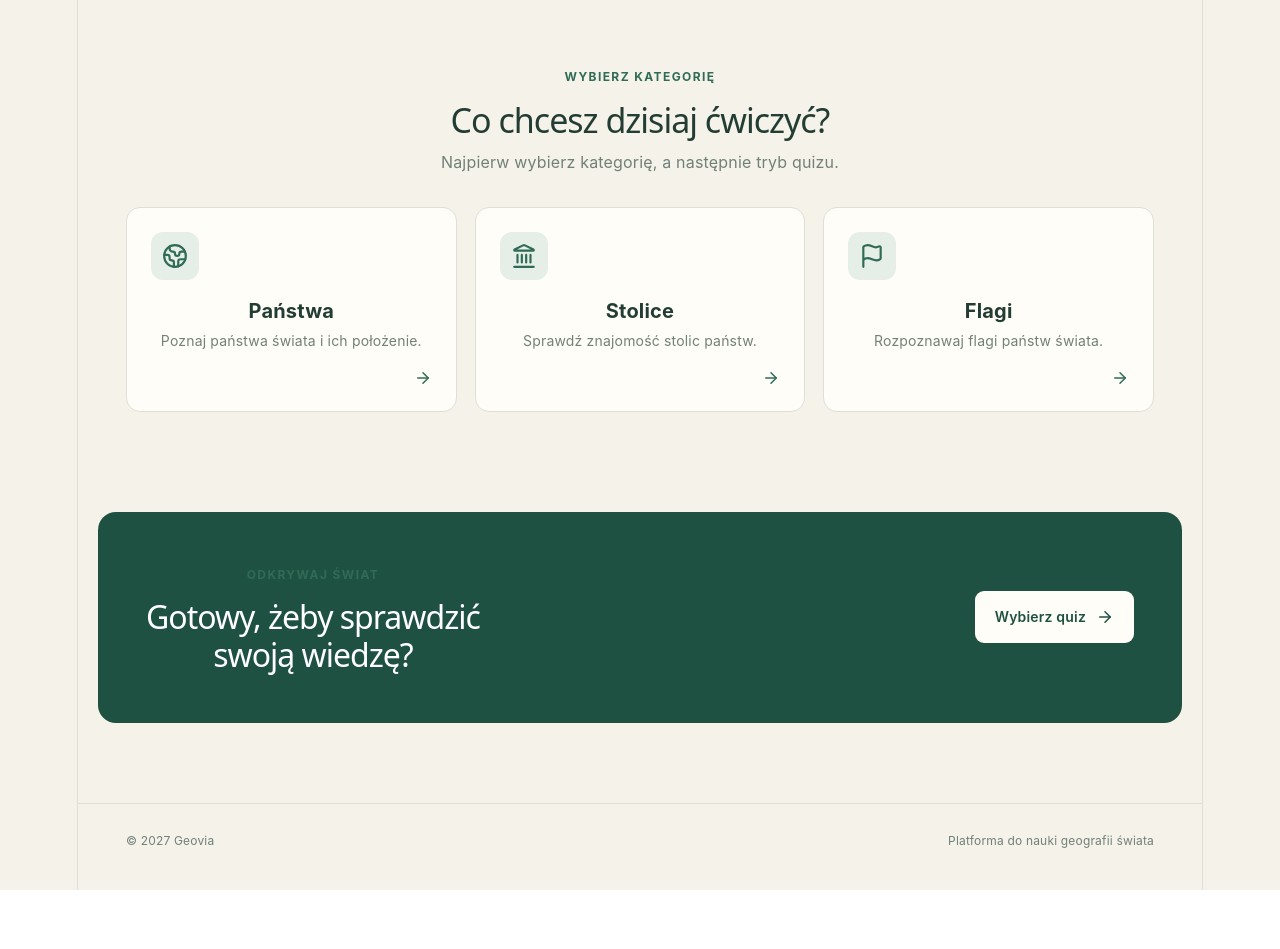
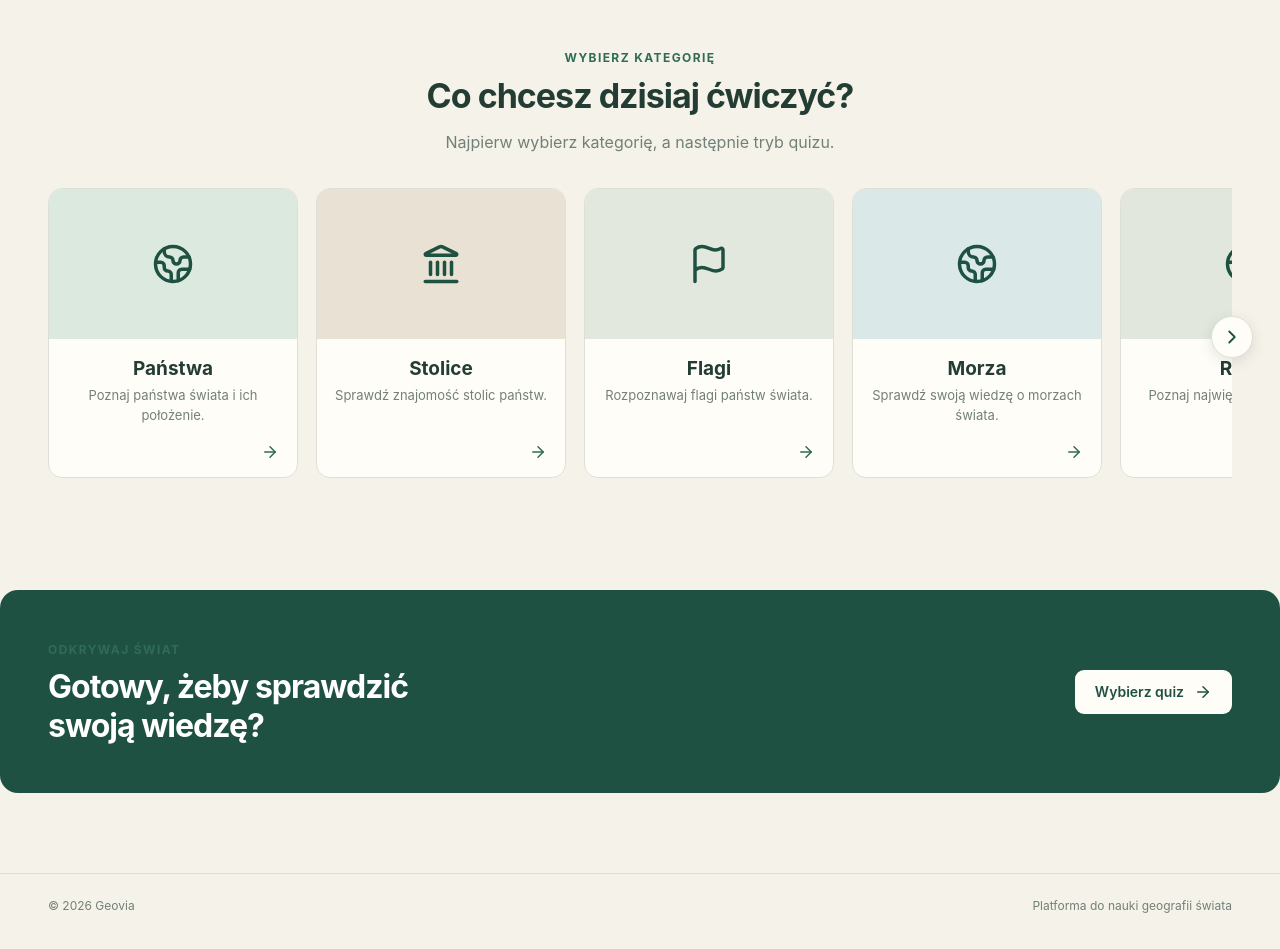
Before and after one commit to AtelierRq/Geovia, a React (Vite) app in the folder frontend/geovia/: page / in a window 1280 px wide. Shown: the part 680-1629 px from the top of the page. Before the commit the page ends 1570 px from the top, so only its background shows below. Built offline with nearby package versions, Linux system fonts and the light colour scheme.

Commit message:
feat: enhance UI with responsive category carousel and improved layout

```diff
--- a/frontend/geovia/src/App.css
+++ b/frontend/geovia/src/App.css
@@ -126,7 +126,7 @@ a {
 /* ---------- Hero ---------- */
 
 .hero-section {
-  max-width: 1180px;
+  max-width: 1440px;
   min-height: 560px;
 
   margin: 0 auto;
@@ -140,6 +140,7 @@ a {
 
 .hero-content {
   max-width: 620px;
+  text-align: center;
 }
 
 .eyebrow {
@@ -165,7 +166,7 @@ a {
 }
 
 .hero-content p {
-  max-width: 540px;
+  max-width: 800px;
 
   margin: 0 0 30px;
 
@@ -225,8 +226,9 @@ a {
 /* ---------- Quiz categories ---------- */
 
 .quiz-section {
-  max-width: 1180px;
+  max-width: 1440px;
 
+  text-align: center;
   margin: 0 auto;
   padding: 80px 48px;
 }
@@ -249,24 +251,96 @@ a {
   font-size: 16px;
 }
 
-.category-grid {
-  display: grid;
-  grid-template-columns: repeat(3, 1fr);
+.category-carousel {
+  position: relative;
+  min-width: 0;
+}
+
+.category-row {
+  display: flex;
   gap: 18px;
+  overflow-x: auto;
+  padding: 4px 4px 12px;
+
+  scroll-snap-type: x mandatory;
+  scroll-behavior: smooth;
+  scrollbar-width: none;
+}
+
+.category-row::-webkit-scrollbar {
+  display: none;
+}
+
+.carousel-arrow {
+  position: absolute;
+  top: 50%;
+  z-index: 2;
+
+  display: flex;
+  align-items: center;
+  justify-content: center;
+
+  width: 42px;
+  height: 42px;
+
+  color: var(--green-dark);
+  background: var(--white);
+  border: 1px solid var(--border);
+  border-radius: 50%;
+
+  box-shadow: 0 4px 14px rgba(35, 61, 52, 0.12);
+  cursor: pointer;
+
+  transform: translateY(-50%);
+  transition:
+    background 0.2s ease,
+    color 0.2s ease,
+    transform 0.2s ease;
+}
+
+.carousel-arrow:hover {
+  color: white;
+  background: var(--green);
+  transform: translateY(-50%) scale(1.05);
+}
+
+.carousel-arrow-left {
+  left: -21px;
+}
+
+.carousel-arrow-right {
+  right: -21px;
+}
+
+@media (max-width: 800px) {
+  .carousel-arrow {
+    width: 36px;
+    height: 36px;
+  }
+
+  .carousel-arrow-left {
+    left: -10px;
+  }
+
+  .carousel-arrow-right {
+    right: -10px;
+  }
 }
 
 .category-card {
-  min-height: 180px;
-
-  padding: 24px;
+  flex: 0 0 250px;
+  min-height: 290px;
 
   display: flex;
   flex-direction: column;
-  gap: 18px;
 
   background: var(--white);
   border: 1px solid var(--border);
   border-radius: 14px;
+
+  overflow: hidden;
+
+  scroll-snap-align: start;
 
   transition:
     transform 0.2s ease,
@@ -280,45 +354,63 @@ a {
   box-shadow: 0 12px 30px rgba(35, 61, 52, 0.08);
 }
 
-.category-icon {
-  width: 48px;
-  height: 48px;
+.category-image {
+  height: 150px;
 
   display: flex;
   align-items: center;
   justify-content: center;
 
-  color: var(--green);
-  background: var(--green-light);
+  color: var(--green-dark);
+}
 
-  border-radius: 12px;
+.countries-image {
+  background: #dce9df;
+}
+
+.capitals-image {
+  background: #e8e1d4;
+}
+
+.flags-image {
+  background: #e3e8df;
+}
+
+.seas-image {
+  background: #dbe8e8;
+}
+
+.rivers-image {
+  background: #e1e7dc;
+}
+
+.category-card-content {
+  padding: 18px 18px 4px;
+  text-align: center;
 }
 
 .category-card h3 {
   margin: 0 0 6px;
-
-  font-size: 20px;
+  font-size: 19px;
 }
 
 .category-card p {
   margin: 0;
 
   color: var(--text-muted);
-  font-size: 14px;
+  font-size: 13px;
   line-height: 1.5;
 }
 
 .card-arrow {
-  margin-top: auto;
-  align-self: flex-end;
-
+  margin: auto 18px 16px auto;
   color: var(--green);
 }
 
 /* ---------- CTA ---------- */
 
 .cta-section {
-  max-width: 1084px;
+  max-width: 1344px;
 
   margin: 20px auto 80px;
   padding: 48px;
@@ -357,7 +449,7 @@ a {
 /* ---------- Footer ---------- */
 
 .footer {
-  max-width: 1180px;
+  max-width: 1440px;
 
   margin: 0 auto;
   padding: 24px 48px 36px;
@@ -410,14 +502,11 @@ a {
     padding: 60px 24px;
   }
 
-  .category-grid {
-    grid-template-columns: 1fr;
-  }
-
   .cta-section {
     margin: 20px 24px 60px;
     padding: 32px 24px;
 
+    text-align: center;
     flex-direction: column;
     align-items: flex-start;
   }
@@ -430,3 +519,32 @@ a {
     gap: 8px;
   }
 }
+
+/* ---------- Wide desktop screens ---------- */
+
+@media (min-width: 1400px) {
+  .hero-section {
+    min-height: 620px;
+    padding: 80px 64px;
+    gap: 80px;
+  }
+
+  .hero-content {
+    max-width: 680px;
+    text-align: center;
+  }
+
+  .hero-globe {
+    width: 360px;
+    height: 360px;
+    flex-shrink: 0;
+  }
+
+  .quiz-section {
+    padding: 64px;
+  }
+
+  .category-card {
+    flex-basis: 270px;
+  }
+}
--- a/frontend/geovia/src/App.tsx
+++ b/frontend/geovia/src/App.tsx
@@ -1,3 +1,4 @@
+import { useCallback, useEffect, useRef, useState } from 'react'
 import {
   Compass,
   House,
@@ -7,10 +8,59 @@ import {
   Globe2,
   Flag,
   Landmark,
+  ChevronLeft,
+  ChevronRight,
 } from 'lucide-react'
 import './App.css'
 
 function App() {
+  const categoryRowRef = useRef<HTMLDivElement>(null)
+  const [canScrollLeft, setCanScrollLeft] = useState(false)
+  const [canScrollRight, setCanScrollRight] = useState(false)
+
+  const updateScrollButtons = useCallback(() => {
+    const row = categoryRowRef.current
+
+    if (!row) return
+
+    const maxScrollLeft = row.scrollWidth - row.clientWidth
+    const currentScrollLeft = Math.max(0, row.scrollLeft)
+
+    setCanScrollLeft(currentScrollLeft > 5)
+    setCanScrollRight(maxScrollLeft - currentScrollLeft > 5)
+  }, [])
+
+  const scrollCategories = (direction: 'left' | 'right') => {
+    const row = categoryRowRef.current
+
+    if (!row) return
+
+    row.scrollBy({
+      left: direction === 'left' ? -300 : 300,
+      behavior: 'smooth',
+    })
+  }
+
+  useEffect(() => {
+    const row = categoryRowRef.current
+
+    if (!row) return
+
+    updateScrollButtons()
+
+    row.addEventListener('scroll', updateScrollButtons)
+    window.addEventListener('resize', updateScrollButtons)
+
+    const observer = new ResizeObserver(updateScrollButtons)
+    observer.observe(row)
+
+    return () => {
+      row.removeEventListener('scroll', updateScrollButtons)
+      window.removeEventListener('resize', updateScrollButtons)
+      observer.disconnect()
+    }
+  }, [updateScrollButtons])
+
   return (
     <div className="app">
       <header className="navbar">
@@ -78,13 +128,25 @@ function App() {
             </p>
           </div>
 
-          <div className="category-grid">
+        <div className="category-carousel">
+          {canScrollLeft && (
+            <button
+              type="button"
+              className="carousel-arrow carousel-arrow-left"
+              aria-label="Poprzednie kategorie"
+              onClick={() => scrollCategories('left')}
+            >
+              <ChevronLeft size={22} />
+            </button>
+          )}
+
+              <div className="category-row" ref={categoryRowRef}>
                 <a href="#countries" className="category-card">
-              <div className="category-icon">
-                <Globe2 size={26} />
+                  <div className="category-image countries-image">
+                    <Globe2 size={42} />
                   </div>
 
-              <div>
+                  <div className="category-card-content">
                     <h3>Państwa</h3>
                     <p>Poznaj państwa świata i ich położenie.</p>
                   </div>
@@ -93,11 +155,11 @@ function App() {
                 </a>
 
                 <a href="#capitals" className="category-card">
-              <div className="category-icon">
-                <Landmark size={26} />
+                  <div className="category-image capitals-image">
+                    <Landmark size={42} />
                   </div>
 
-              <div>
+                  <div className="category-card-content">
                     <h3>Stolice</h3>
                     <p>Sprawdź znajomość stolic państw.</p>
                   </div>
@@ -106,17 +168,55 @@ function App() {
                 </a>
 
                 <a href="#flags" className="category-card">
-              <div className="category-icon">
-                <Flag size={26} />
+                  <div className="category-image flags-image">
+                    <Flag size={42} />
                   </div>
 
-              <div>
+                  <div className="category-card-content">
                     <h3>Flagi</h3>
                     <p>Rozpoznawaj flagi państw świata.</p>
                   </div>
 
                   <ArrowRight size={18} className="card-arrow" />
                 </a>
+
+                <a href="#seas" className="category-card">
+                  <div className="category-image seas-image">
+                    <Globe2 size={42} />
+                  </div>
+
+                  <div className="category-card-content">
+                    <h3>Morza</h3>
+                    <p>Sprawdź swoją wiedzę o morzach świata.</p>
+                  </div>
+
+                  <ArrowRight size={18} className="card-arrow" />
+                </a>
+
+                <a href="#rivers" className="category-card">
+                  <div className="category-image rivers-image">
+                    <Globe2 size={42} />
+                  </div>
+
+                  <div className="category-card-content">
+                    <h3>Rzeki</h3>
+                    <p>Poznaj największe rzeki świata.</p>
+                  </div>
+
+                  <ArrowRight size={18} className="card-arrow" />
+                </a>
+              </div>
+
+            {canScrollRight && (
+              <button
+                type="button"
+                className="carousel-arrow carousel-arrow-right"
+                aria-label="Następne kategorie"
+                onClick={() => scrollCategories('right')}
+              >
+                <ChevronRight size={22} />
+              </button>
+            )}
           </div>
         </section>
 
@@ -139,7 +239,7 @@ function App() {
       </main>
 
       <footer className="footer">
-        <span>© 2027 Geovia</span>
+        <span>© 2026 Geovia</span>
         <span>Platforma do nauki geografii świata</span>
       </footer>
     </div>
--- a/frontend/geovia/src/index.css
+++ b/frontend/geovia/src/index.css
@@ -1,111 +1,38 @@
+
 :root {
-  --text: #6b6375;
-  --text-h: #08060d;
-  --bg: #fff;
-  --border: #e5e4e7;
-  --code-bg: #f4f3ec;
-  --accent: #aa3bff;
-  --accent-bg: rgba(170, 59, 255, 0.1);
-  --accent-border: rgba(170, 59, 255, 0.5);
-  --social-bg: rgba(244, 243, 236, 0.5);
-  --shadow:
-    rgba(0, 0, 0, 0.1) 0 10px 15px -3px, rgba(0, 0, 0, 0.05) 0 4px 6px -2px;
-
-  --sans: system-ui, 'Segoe UI', Roboto, sans-serif;
-  --heading: system-ui, 'Segoe UI', Roboto, sans-serif;
-  --mono: ui-monospace, Consolas, monospace;
-
-  font: 18px/145% var(--sans);
-  letter-spacing: 0.18px;
-  color-scheme: light dark;
-  color: var(--text);
-  background: var(--bg);
+  font-family: Inter, system-ui, -apple-system, BlinkMacSystemFont, "Segoe UI", sans-serif;
+  color: #233d34;
+  background: #f5f2e9;
   font-synthesis: none;
   text-rendering: optimizeLegibility;
   -webkit-font-smoothing: antialiased;
   -moz-osx-font-smoothing: grayscale;
-
-  @media (max-width: 1024px) {
-    font-size: 16px;
-  }
 }
 
-@media (prefers-color-scheme: dark) {
-  :root {
-    --text: #9ca3af;
-    --text-h: #f3f4f6;
-    --bg: #16171d;
-    --border: #2e303a;
-    --code-bg: #1f2028;
-    --accent: #c084fc;
-    --accent-bg: rgba(192, 132, 252, 0.15);
-    --accent-border: rgba(192, 132, 252, 0.5);
-    --social-bg: rgba(47, 48, 58, 0.5);
-    --shadow:
-      rgba(0, 0, 0, 0.4) 0 10px 15px -3px, rgba(0, 0, 0, 0.25) 0 4px 6px -2px;
-  }
+* {
+  box-sizing: border-box;
+}
 
-  #social .button-icon {
-    filter: invert(1) brightness(2);
-  }
+html {
+  min-width: 320px;
+  min-height: 100%;
+  scroll-behavior: smooth;
+}
+
+body {
+  min-width: 320px;
+  min-height: 100vh;
+  margin: 0;
 }
 
 #root {
-  width: 1126px;
-  max-width: 100%;
-  margin: 0 auto;
-  text-align: center;
-  border-inline: 1px solid var(--border);
-  min-height: 100svh;
-  display: flex;
-  flex-direction: column;
-  box-sizing: border-box;
+  width: 100%;
+  min-height: 100vh;
 }
 
-body {
-  margin: 0;
+button,
+input,
+textarea,
+select {
+  font: inherit;
 }
-
-h1,
-h2 {
-  font-family: var(--heading);
-  font-weight: 500;
-  color: var(--text-h);
-}
-
-h1 {
-  font-size: 56px;
-  letter-spacing: -1.68px;
-  margin: 32px 0;
-  @media (max-width: 1024px) {
-    font-size: 36px;
-    margin: 20px 0;
-  }
-}
-h2 {
-  font-size: 24px;
-  line-height: 118%;
-  letter-spacing: -0.24px;
-  margin: 0 0 8px;
-  @media (max-width: 1024px) {
-    font-size: 20px;
-  }
-}
-p {
-  margin: 0;
-}
-
-code,
-.counter {
-  font-family: var(--mono);
-  display: inline-flex;
-  border-radius: 4px;
-  color: var(--text-h);
-}
-
-code {
-  font-size: 15px;
-  line-height: 135%;
-  padding: 4px 8px;
-  background: var(--code-bg);
-}
```
Also changed, not shown: 1 other file (tests, documents, lock files or other folders). Lines whose indentation alone changed are shown as unchanged.
